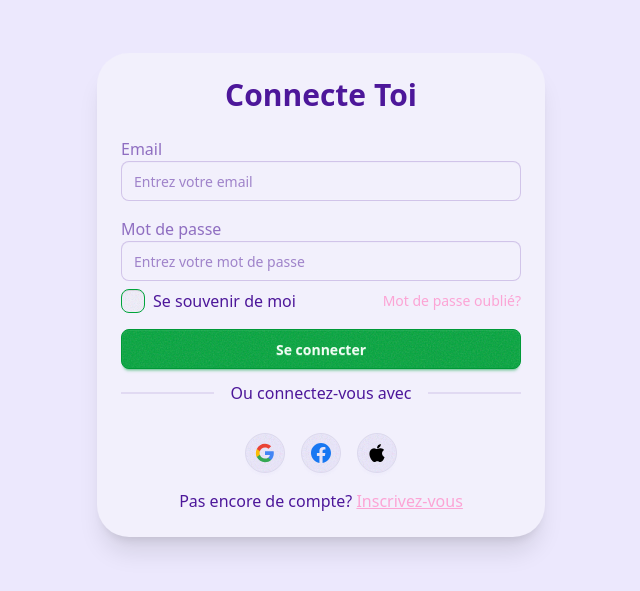
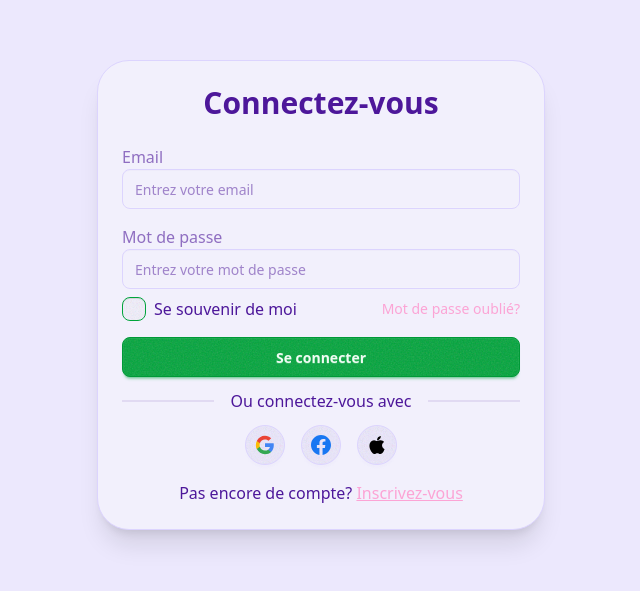
Before and after one commit to tugnodev/cc-frontend, a SvelteKit app: page /auth/login in a window 1280 px wide. Shown: the part 105-696 px from the top of the page, without its empty margins (319-959 px from the left). Built offline with nearby package versions, Linux system fonts and the light colour scheme.

Commit message:
Update Login Page

```diff
--- /dev/null
+++ b/src/components/LoginForm.svelte
@@ -0,0 +1,94 @@
+<script>
+    import { backendFetch } from "../lib/backend";
+    let email = "";
+    let password = "";
+    let rememberMe = false;
+    const requeste = new backendFetch();
+
+    function login() {
+        console.log({ email, password, rememberMe });
+
+        requeste
+            .post("/user/login", { email, password })
+            .then((response) => {
+                console.log(response);
+            })
+            .catch((error) => {
+                console.error(error);
+            });
+    }
+</script>
+
+<div class="min-h-screen bg-base-200 flex items-center justify-center p-4">
+    <div
+        class="card w-full max-w-md bg-base-100 shadow-xl p-6 border border-base-300"
+    >
+        <form action="" onsubmit={login}>
+            <h2 class="text-3xl font-bold text-center mb-6">Connectez-vous</h2>
+
+            <div class="form-control mb-4">
+                <!-- svelte-ignore a11y_label_has_associated_control -->
+                <label class="label">
+                    <span class="label-text">Email</span>
+                </label>
+                <input
+                    type="email"
+                    bind:value={email}
+                    placeholder="Entrez votre email"
+                    class="input input-bordered w-full border-base-300"
+                />
+            </div>
+
+            <div class="form-control mb-2">
+                <!-- svelte-ignore a11y_label_has_associated_control -->
+                <label class="label">
+                    <span class="label-text">Mot de passe</span>
+                </label>
+                <input
+                    type="password"
+                    bind:value={password}
+                    placeholder="Entrez votre mot de passe"
+                    class="input input-bordered w-full border-base-300"
+                />
+            </div>
+
+            <div class="flex justify-between items-center mb-4">
+                <label class="flex items-center gap-2 cursor-pointer">
+                    <input
+                        type="checkbox"
+                        class="checkbox checkbox-success"
+                        bind:checked={rememberMe}
+                    />
+                    <span>Se souvenir de moi</span>
+                </label>
+
+                <a
+                    href="/auth/forgot"
+                    class="link link-hover text-sm text-primary"
+                    >Mot de passe oublié?</a
+                >
+            </div>
+
+            <button class="btn btn-success w-full">Se connecter</button>
+
+            <div class="divider">Ou connectez-vous avec</div>
+
+            <div class="flex justify-center gap-4 my-4">
+                <button class="btn btn-circle border-base-300">
+                    <img src="/google.svg" alt="Logo Google" class="w-5" />
+                </button>
+                <button class="btn btn-circle border-base-300">
+                    <img src="/facebook.svg" alt="Logo Facebook" class="w-5" />
+                </button>
+                <button class="btn btn-circle border-base-300">
+                    <img src="/apple.svg" alt="Logo Apple" class="w-6" />
+                </button>
+            </div>
+        </form>
+
+        <p class="text-center">
+            Pas encore de compte?
+            <a href="/auth/signup" class="link link-primary">Inscrivez-vous</a>
+        </p>
+    </div>
+</div>
--- a/src/routes/auth/login/+page.svelte
+++ b/src/routes/auth/login/+page.svelte
@@ -1,67 +1,9 @@
 <script>
+    import LoginForm from "../../../components/LoginForm.svelte";
 </script>
 
-<div class="min-h-screen bg-base-200 flex items-center justify-center p-4">
-  <div class="card w-full max-w-md bg-base-100 shadow-xl p-6">
-    <h2 class="text-3xl font-bold text-center mb-6">Connecte Toi</h2>
-
-    <div class="form-control mb-4">
-      <!-- svelte-ignore a11y_label_has_associated_control -->
-      <label class="label">
-        <span class="label-text">Email</span>
-      </label>
-      <input
-        type="email"
-        placeholder="Entrez votre email"
-        class="input input-bordered w-full"
-      />
+<main>
+    <div>
+        <LoginForm />
     </div>
-
-    <div class="form-control mb-2">
-      <!-- svelte-ignore a11y_label_has_associated_control -->
-      <label class="label">
-        <span class="label-text">Mot de passe</span>
-      </label>
-      <input
-        type="password"
-        placeholder="Entrez votre mot de passe"
-        class="input input-bordered w-full"
-      />
-    </div>
-
-    <div class="flex justify-between items-center mb-4">
-      <label class="flex items-center gap-2 cursor-pointer">
-        <input type="checkbox" class="checkbox checkbox-success" />
-        <span>Se souvenir de moi</span>
-      </label>
-
-      <a href="/auth/forgot" class="link link-hover text-sm text-primary"
-        >Mot de passe oublié?</a
-      >
-    </div>
-
-    <button class="btn btn-success w-full">Se connecter</button>
-
-    <div class="divider">Ou connectez-vous avec</div>
-
-    <div class="flex justify-center gap-4 my-4">
-      <!-- svelte-ignore a11y_consider_explicit_label -->
-      <!-- svelte-ignore a11y_consider_explicit_label -->
-      <button class="btn btn-circle"
-        ><img src="/google.svg" alt="Logo Google" class="w-5" /></button
-      >
-      <!-- svelte-ignore a11y_consider_explicit_label -->
-      <button class="btn btn-circle"
-        ><img src="/facebook.svg" alt="Logo Facebook" class="w-5" /></button
-      >
-      <button class="btn btn-circle"
-        ><img src="/apple.svg" alt="Logo Apple" class="w-6" /></button
-      >
-    </div>
-
-    <p class="text-center">
-      Pas encore de compte?
-      <a href="signup" class="link link-primary">Inscrivez-vous</a>
-    </p>
-  </div>
-</div>
+</main>
```
